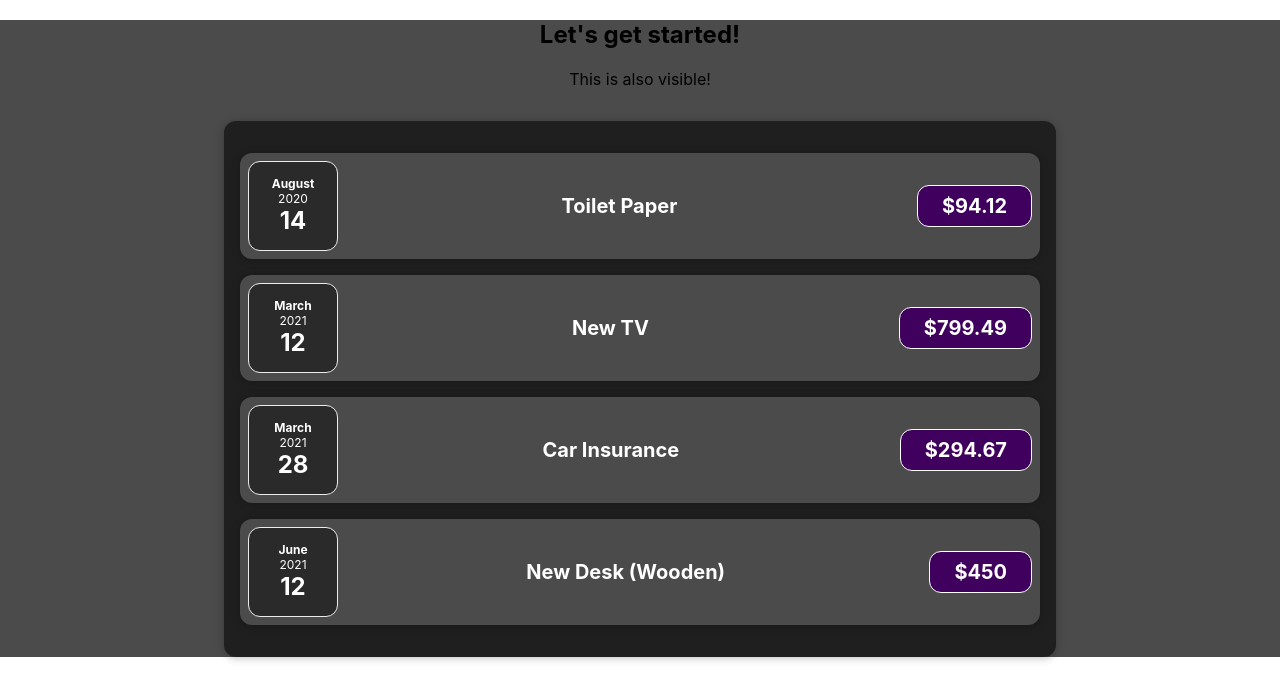
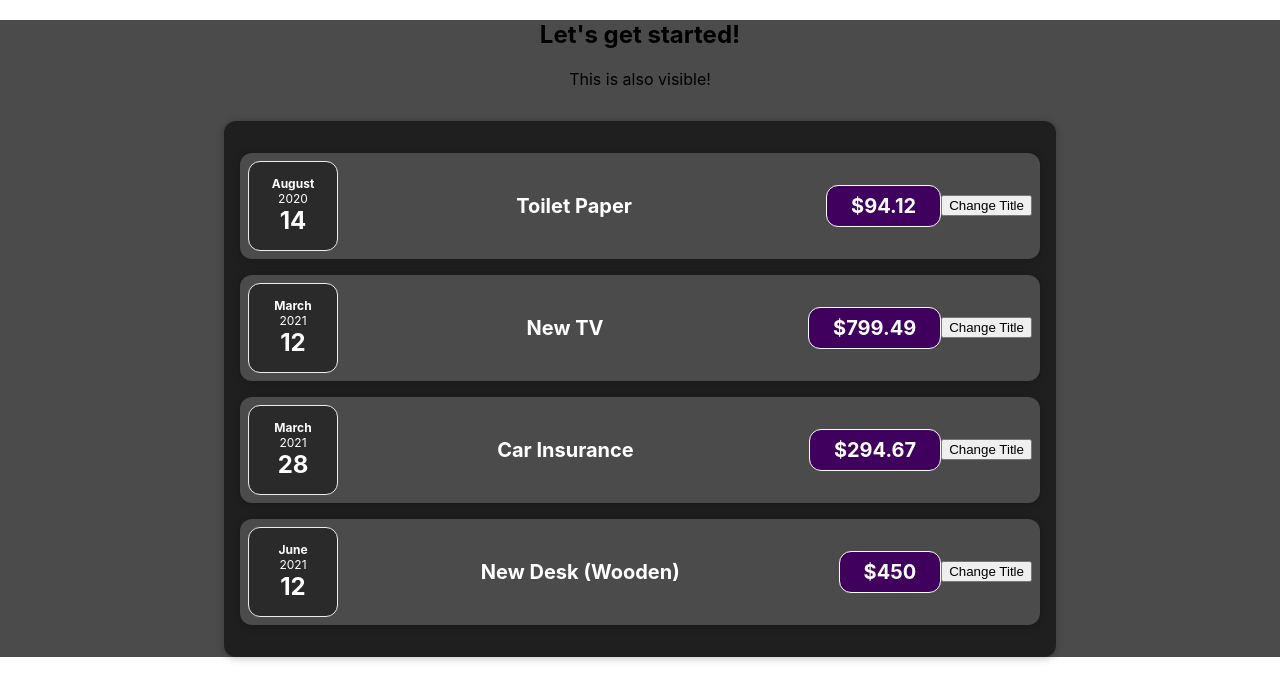
Before and after one commit to ShinRai1090/react-playground, a React (Create React App) app: page / in a window 1280 px wide. Shown: the top 700 px of the page. Built offline with nearby package versions, Linux system fonts and the light colour scheme.

Commit message:
Listening to events

```diff
--- a/src/components/Expenses/ExpenseItem.js
+++ b/src/components/Expenses/ExpenseItem.js
@@ -9,6 +9,10 @@ const ExpenseItem = (expenseProps) => {
     amount: expenseAmount,
   } = expenseProps.expenseData;
 
+  const clickHandler = () => {
+    console.log('Clicked');
+  };
+
   /* return <h2>Expense Item!</h2> */
   return (
     <Card className="expense-item">
@@ -17,6 +21,7 @@ const ExpenseItem = (expenseProps) => {
         <h2>{expenseTitle}</h2>
         <div className="expense-item__price">${expenseAmount}</div>
       </div>
+      <button onClick={clickHandler}>Change Title</button>
     </Card>
   );
 }
--- a/src/components/Expenses/Expenses.js
+++ b/src/components/Expenses/Expenses.js
@@ -6,12 +6,15 @@ import ExpenseItem from "./ExpenseItem";
 const Expenses = (expenseProps) => {
   return (
     <Card className="expenses">
-      <ExpenseItem expenseData={expenseProps.expenses[0]} />
+      {expenseProps.expenses.map((expense) => (
+        <ExpenseItem expenseData={expense} />
+      ))}
+      {/* <ExpenseItem expenseData={expenseProps.expenses[0]} />
       <ExpenseItem expenseData={expenseProps.expenses[1]} />
       <ExpenseItem expenseData={expenseProps.expenses[2]} />
-      <ExpenseItem expenseData={expenseProps.expenses[3]} />
+      <ExpenseItem expenseData={expenseProps.expenses[3]} /> */}
     </Card>
   );
-}
+};
 
 export default Expenses;
```
